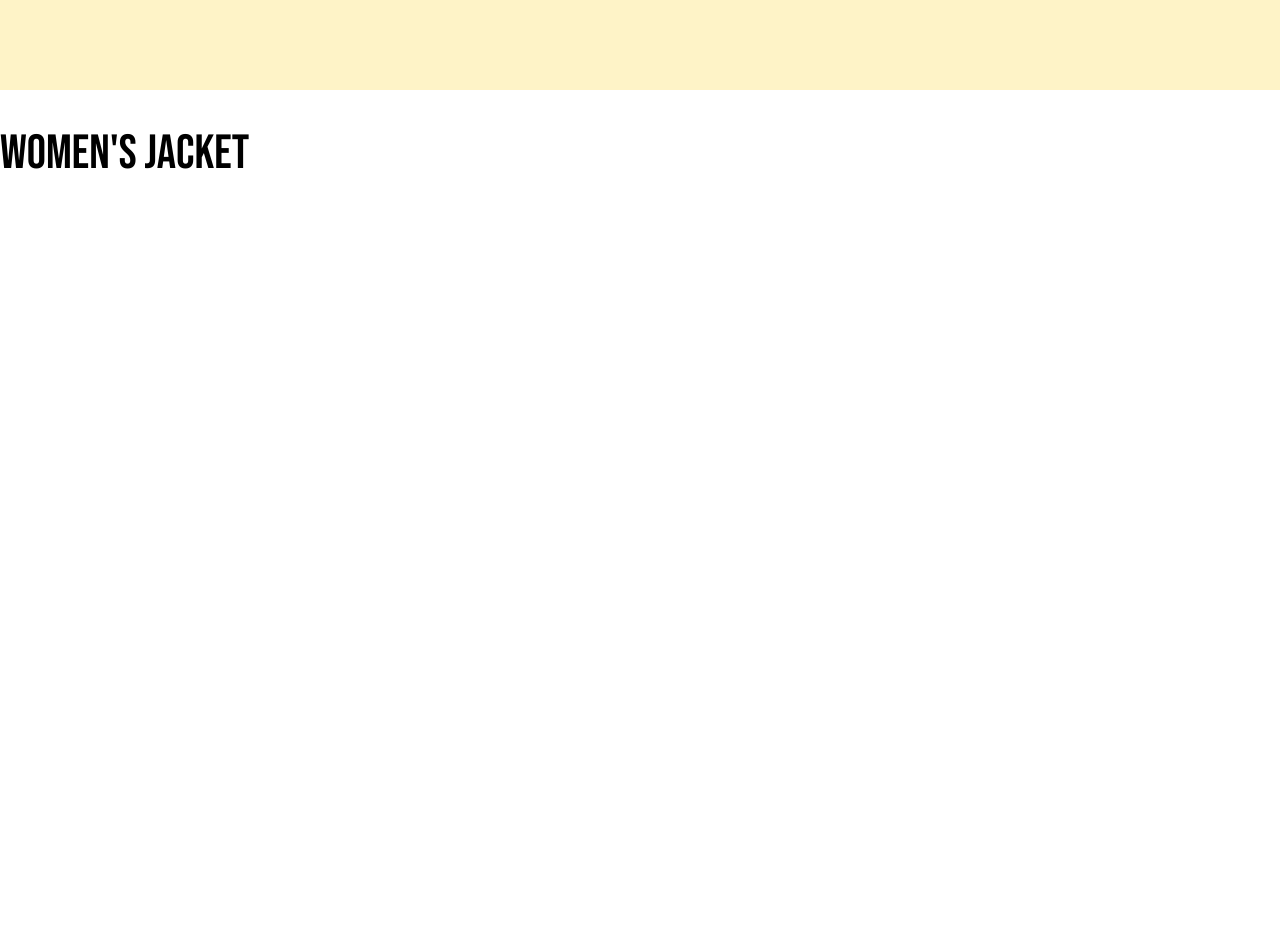
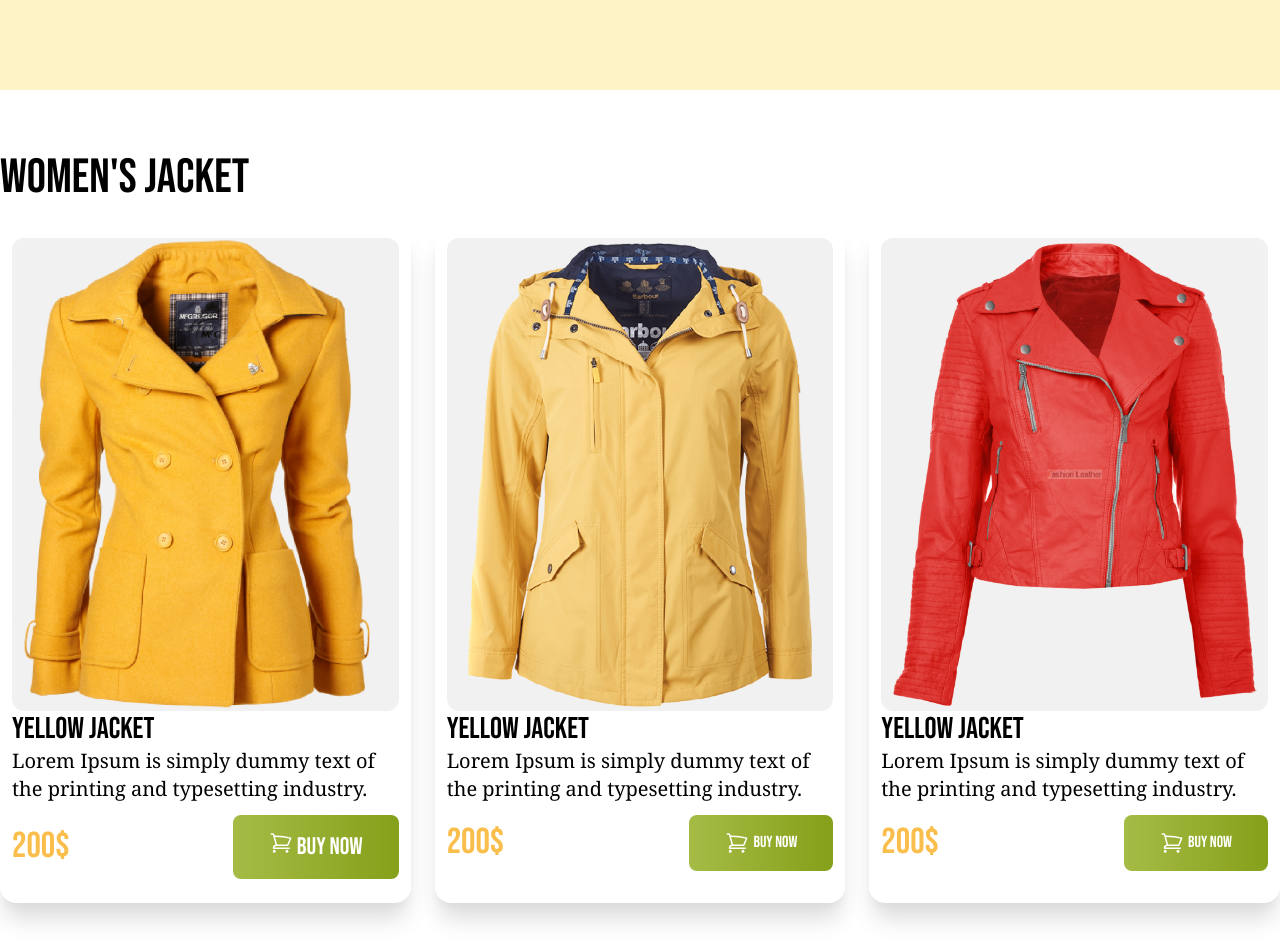
Before and after one commit to Afik-Hassan/penguin-fashion, a plain HTML site: page index.html in a window 1280 px wide. Shown: the part 540-1483 px from the top of the page. Before the commit the page ends 800 px from the top, so only its background shows below. Drawn offline with nearby package versions, Linux system fonts and the light colour scheme.

Commit message:
Added womens section

```diff
--- a/index.html
+++ b/index.html
@@ -36,8 +36,52 @@
                                         <!-- womem's jacket section -->
 
     <main>
-        <section class="max-w-screen-xl mx-auto font-bebas my-10 text-5xl">
-            <h3>Women's Jacket</h3>
+        <section class="max-w-screen-xl mx-auto font-bebas my-10">
+
+            <h3 class="text-5xl py-6 font-bebas">Women's Jacket</h3>
+           <div class=" grid grid-cols-3 gap-6">
+            <div class="p-3 shadow-xl shadow-[#dbdbdb] rounded-2xl">
+                <img src="/images/jacket-1.png" alt="" class="bg-[#F1F1F1] px rounded-xl">
+                <h4 class="text-3xl font-bebas">Yellow jacket</h4>
+                <p class="text-xl font-serif">Lorem Ipsum is simply dummy text of the printing and typesetting industry.</p>
+               <div class="flex justify-between items-center">
+                        <p class="text-4xl text-[#FABE4C] font-bebas">200$</p>
+                        <button class="text-2xl my-3 py-4 px-9 border-solid bg-gradient-to-r from-[#A4BC46] to-[#85A019] rounded-lg text-white font-medium flex gap-1"><svg xmlns="http://www.w3.org/2000/svg" fill="none" viewBox="0 0 24 24" stroke-width="1.5" stroke="currentColor" class="w-6 h-6">
+                            <path stroke-linecap="round" stroke-linejoin="round" d="M2.25 3h1.386c.51 0 .955.343 1.087.835l.383 1.437M7.5 14.25a3 3 0 00-3 3h15.75m-12.75-3h11.218c1.121-2.3 2.1-4.684 2.924-7.138a60.114 60.114 0 00-16.536-1.84M7.5 14.25L5.106 5.272M6 20.25a.75.75 0 11-1.5 0 .75.75 0 011.5 0zm12.75 0a.75.75 0 11-1.5 0 .75.75 0 011.5 0z" />
+                            </svg>Buy Now
+                        </button>
+                    </div>
+                </div>
+
+
+            <div class="p-3 shadow-xl shadow-[#dbdbdb] rounded-2xl">
+                <img src="/images/jacket-2.png" alt="" class="bg-[#F1F1F1] rounded-xl">
+                <h4 class="text-3xl">Yellow jacket</h4>
+                <p class="text-xl font-serif">Lorem Ipsum is simply dummy text of the printing and typesetting industry.</p>
+               <div class="flex justify-between items-center">
+                        <p class="text-4xl text-[#FABE4C] font-bebas">200$</p>
+                        <button class=" my-3 py-4 px-9 border-solid bg-gradient-to-r from-[#A4BC46] to-[#85A019] rounded-lg text-white font-medium flex gap-1"><svg xmlns="http://www.w3.org/2000/svg" fill="none" viewBox="0 0 24 24" stroke-width="1.5" stroke="currentColor" class="w-6 h-6">
+                            <path stroke-linecap="round" stroke-linejoin="round" d="M2.25 3h1.386c.51 0 .955.343 1.087.835l.383 1.437M7.5 14.25a3 3 0 00-3 3h15.75m-12.75-3h11.218c1.121-2.3 2.1-4.684 2.924-7.138a60.114 60.114 0 00-16.536-1.84M7.5 14.25L5.106 5.272M6 20.25a.75.75 0 11-1.5 0 .75.75 0 011.5 0zm12.75 0a.75.75 0 11-1.5 0 .75.75 0 011.5 0z" />
+                            </svg>Buy Now
+                        </button>
+                    </div>
+                </div>
+
+
+
+            <div class="p-3 shadow-xl shadow-[#dbdbdb] rounded-2xl">
+                <img src="/images/jacket-3.png" alt="" class="bg-[#F1F1F1] rounded-xl">
+                <h4 class="text-3xl">Yellow jacket</h4>
+                <p class="text-xl font-serif">Lorem Ipsum is simply dummy text of the printing and typesetting industry.</p>
+               <div class="flex justify-between items-center">
+                        <p class="text-4xl text-[#FABE4C] font-bebas">200$</p>
+                        <button class=" my-3 py-4 px-9 border-solid bg-gradient-to-r from-[#A4BC46] to-[#85A019] rounded-lg text-white font-medium flex gap-1"><svg xmlns="http://www.w3.org/2000/svg" fill="none" viewBox="0 0 24 24" stroke-width="1.5" stroke="currentColor" class="w-6 h-6">
+                            <path stroke-linecap="round" stroke-linejoin="round" d="M2.25 3h1.386c.51 0 .955.343 1.087.835l.383 1.437M7.5 14.25a3 3 0 00-3 3h15.75m-12.75-3h11.218c1.121-2.3 2.1-4.684 2.924-7.138a60.114 60.114 0 00-16.536-1.84M7.5 14.25L5.106 5.272M6 20.25a.75.75 0 11-1.5 0 .75.75 0 011.5 0zm12.75 0a.75.75 0 11-1.5 0 .75.75 0 011.5 0z" />
+                            </svg>Buy Now
+                        </button>
+                    </div>
+                </div>
+            </div>
         </section>
     </main>
 </body>
```
